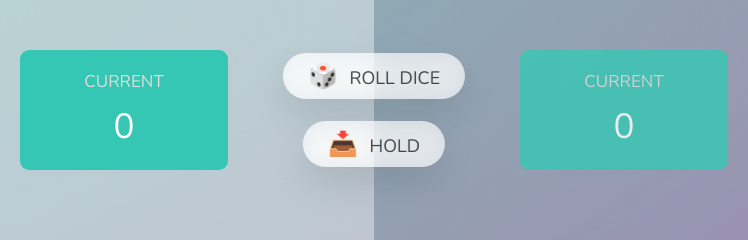
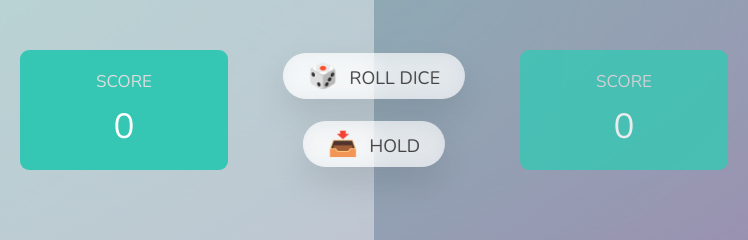
Before and after one commit to dexter9code/Hold_Dice_game, a plain HTML site: page index.html in a window 1280 px wide. Shown: the part 440-680 px from the top of the page, 266-1014 px from the left. Drawn offline with nearby package versions, Linux system fonts and the light colour scheme.

Commit message:
typo error

```diff
--- a/index.html
+++ b/index.html
@@ -13,7 +13,7 @@
         <h2 class="name" id="name--0">Player 1</h2>
         <p class="score" id="score--0">43</p>
         <div class="current">
-          <p class="current-label">Current</p>
+          <p class="current-label">Score</p>
           <p class="current-score" id="current--0">0</p>
         </div>
       </section>
@@ -21,7 +21,7 @@
         <h2 class="name" id="name--1">Player 2</h2>
         <p class="score" id="score--1">24</p>
         <div class="current">
-          <p class="current-label">Current</p>
+          <p class="current-label">Score</p>
           <p class="current-score" id="current--1">0</p>
         </div>
       </section>
```
